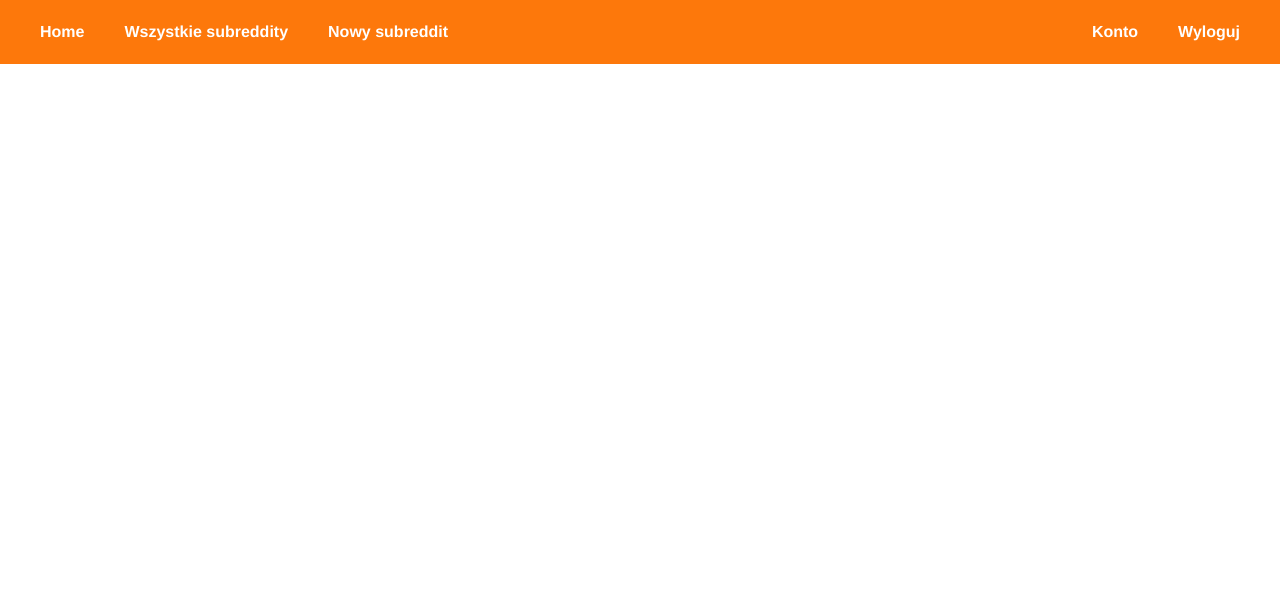
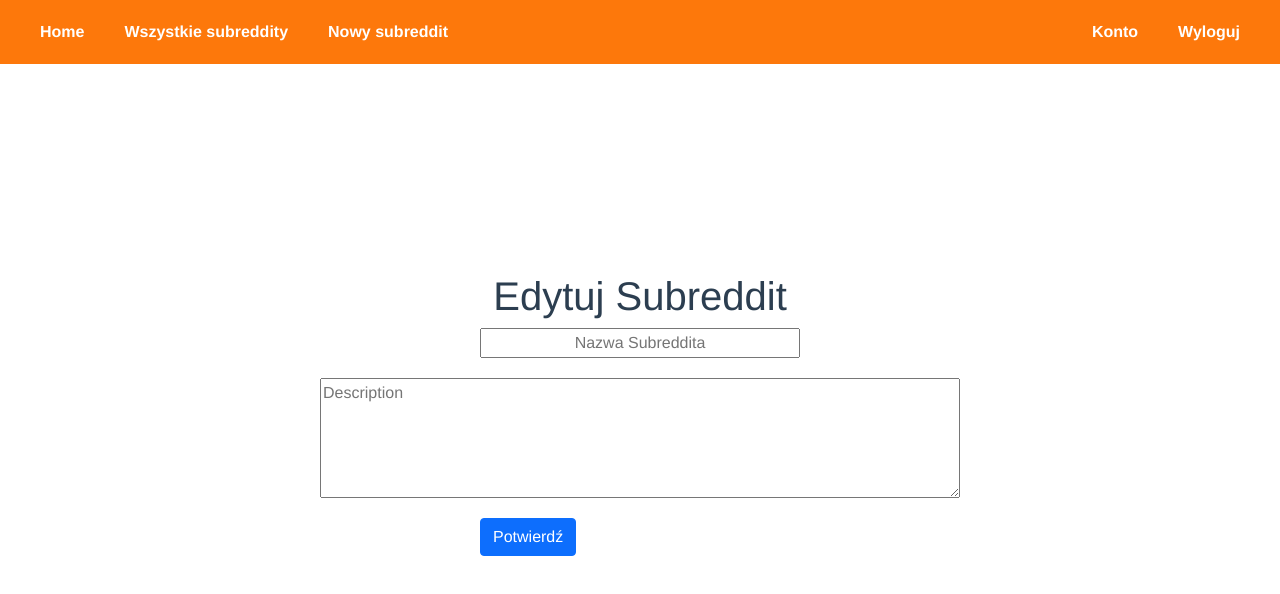
Before and after one commit to SzymonSzymonowicz/vue-micro-reddit, a Vue app in the folder frontend/micro-reddit/: page /edit-subreddit/1 in a window 1280 px wide. Shown: the top 594 px of the page. Built offline with nearby package versions, Linux system fonts and the light colour scheme; no server answers; sample sign-in values are in the browser's storage.

Commit message:
FE Edit subreddit

```diff
--- /dev/null
+++ b/frontend/micro-reddit/src/components/EditSubreddit.vue
@@ -0,0 +1,91 @@
+<template>
+  <div class="formView">
+    <h1>Edytuj Subreddit</h1>
+    <form @submit.prevent autocomplete="off">
+      <input v-model="name" placeholder="Nazwa Subreddita" />
+      <span class="errorMsg">{{ msg.name }}</span>
+
+      <textarea v-model="description" placeholder="Description" />
+      <span class="errorMsg">{{ msg.description }}</span>
+
+      <div class="d-flex flex-row justify-content-between">
+        <button @click="updateSubreddit" class="btn btn-primary h-100">
+          Potwierdź
+        </button>
+      </div>
+    </form>
+  </div>
+</template>
+
+<script>
+import { isErrorObjectNotEmpty } from "@/utils/validationUtils";
+import {
+  putSubreddit,
+  checkUniqueSubredditName,
+  getSubredditByName,
+} from "../service/subreddit";
+import router from "../router/index";
+
+export default {
+  name: "EditSubreddit",
+  data() {
+    return {
+      id: "",
+      name: "",
+      prevName: "",
+      description: "",
+      msg: {},
+    };
+  },
+  methods: {
+    async updateSubreddit() {
+      if (isErrorObjectNotEmpty(this.msg)) {
+        console.log("Validation failed!");
+        return;
+      }
+
+      let req = await putSubreddit(this.id, this.name, this.description);
+
+      if (req.status === 200) {
+        // this.$emit("updateParent");
+        // this.$router.go(`/r/${this.name}`);
+        // location.reload();
+        // this.getSubreddit();
+        router.push(`/r/${this.name}`);
+      }
+    },
+    async getSubreddit() {
+      let name = this.$route.params.name;
+      let req = await getSubredditByName(name);
+      if (req.status === 200) {
+        const { name, description, id } = req.data;
+        this.name = name;
+        this.prevName = name;
+        this.description = description;
+        this.id = id;
+      }
+    },
+  },
+  watch: {
+    async name(value) {
+      this.name = value;
+
+      if (value === this.prevName) {
+        return;
+      }
+
+      if (value === "") {
+        this.msg["name"] = "Wypełnij to pole";
+        return;
+      }
+
+      let req = await checkUniqueSubredditName(value);
+
+      this.msg["name"] = req.data ? "" : "Podana nazwa subreddita jest zajęta!";
+    },
+  },
+  mounted() {
+    this.getSubreddit();
+  },
+};
+</script>
--- a/frontend/micro-reddit/src/components/Post.vue
+++ b/frontend/micro-reddit/src/components/Post.vue
@@ -56,7 +56,6 @@ export default {
   methods: {
     async getVotes() {
       let req = await getPostVotesById(this.post.id);
-      console.log(req.data);
 
       if (req.status === 200) {
         this.votes = req.data;
@@ -64,7 +63,6 @@ export default {
     },
     async hasVoted() {
       let req = await hasUserVotedAlready(this.post.id);
-      console.log(req.data);
 
       if (req.status === 200) {
         this.hasUserVoted = req.data;
@@ -72,7 +70,6 @@ export default {
     },
     async upVote() {
       let req = await voteForPost(this.post.id, 1);
-      console.log(req.data);
 
       if (req.status === 200) {
         await this.hasVoted();
@@ -81,7 +78,6 @@ export default {
     },
     async downVote() {
       let req = await voteForPost(this.post.id, -1);
-      console.log(req.data);
 
       if (req.status === 200) {
         await this.hasVoted();
--- a/frontend/micro-reddit/src/components/Subreddit.vue
+++ b/frontend/micro-reddit/src/components/Subreddit.vue
@@ -16,13 +16,16 @@
           class="btn btn-secondary"
           >Przeglądaj</router-link
         >
+        <button @click="goToEdit" class="btn btn-primary" v-if="isModerator">
+          Edytuj
+        </button>
       </div>
     </div>
   </div>
 </template>
 
 <script>
-// import router from "../router";
+import router from "../router";
 import { joinSubreddit } from "../service/subreddit";
 
 export default {
@@ -30,6 +33,7 @@ export default {
   data() {
     return {
       bgColor: "",
+      showEditForm: false,
     };
   },
   props: {
@@ -52,6 +56,12 @@ export default {
     },
     setColor() {
       this.bgColor = this.isIn === "true" ? "rgba(255,185,3,0.32)" : "";
+    },
+    controlEdit() {
+      this.showEditForm = !this.showEditForm;
+    },
+    goToEdit() {
+      router.push(`/edit-subreddit/${this.name}`);
     },
   },
   mounted() {
--- a/frontend/micro-reddit/src/router/index.js
+++ b/frontend/micro-reddit/src/router/index.js
@@ -1,5 +1,4 @@
 import { createRouter, createWebHistory } from "vue-router";
-// import Home from "../components/Home.vue";
 import Login from "../components/Login.vue";
 
 const routes = [
@@ -58,6 +57,14 @@ const routes = [
     },
     component: () => import("../components/SubredditForm.vue"),
   },
+  {
+    path: "/edit-subreddit/:name",
+    name: "EditSubreddit",
+    meta: {
+      requiresAuth: true,
+    },
+    component: () => import("../components/EditSubreddit.vue"),
+  },
 ];
 
 const router = createRouter({
--- a/frontend/micro-reddit/src/service/subreddit.js
+++ b/frontend/micro-reddit/src/service/subreddit.js
@@ -53,6 +53,17 @@ const postSubreddit = (name, description) =>
     )
     .catch((err) => console.log(err));
 
+const putSubreddit = (id, name, description) =>
+  axios
+    .put(
+      `${basePath}/subreddits/${id}`,
+      { name: name, description: description },
+      {
+        withCredentials: true,
+      }
+    )
+    .catch((err) => console.log(err));
+
 const checkUniqueSubredditName = (name) =>
   axios
     .get(`${basePath}/subreddits/unique?name=${name}`, {
@@ -68,4 +79,5 @@ export {
   isLoggedUserInSubreddit,
   postSubreddit,
   checkUniqueSubredditName,
+  putSubreddit,
 };
```
Also changed, not shown: 1 other file (tests, documents, lock files or other folders).
